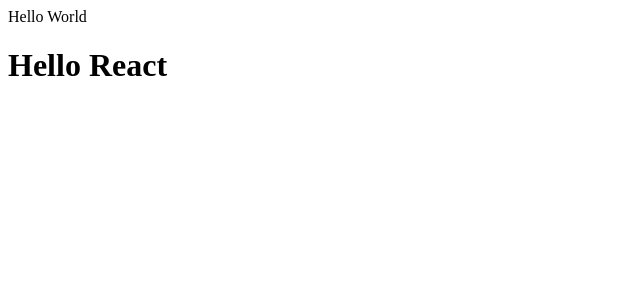
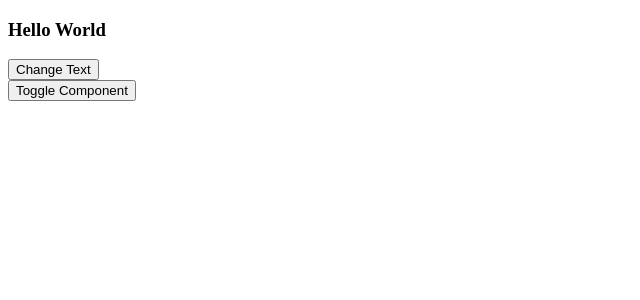
Before and after one commit to curder/react-demo, a React (Create React App) app in the folder 03-create-react-app/: page / in a window 1280 px wide. Shown: the top 300 px of the page, without its empty margins (0-640 px from the left). Built offline with nearby package versions, Linux system fonts and the light colour scheme.

Commit message:
feat: add component lifecycle functions

```diff
--- a/03-create-react-app/src/02-component-lifecycle-functions/App.jsx
+++ b/03-create-react-app/src/02-component-lifecycle-functions/App.jsx
@@ -6,18 +6,23 @@
         super()
 
         this.state = {
-            message: "Hello React"
+            isShowHelloWorld: true,
         }
     }
 
+    isShowHelloWorld() {
+        this.setState({
+            isShowHelloWorld: !this.state.isShowHelloWorld
+        })
+    }
+
     render() {
-        const { message } = this.state;
+        const { isShowHelloWorld } = this.state;
         return (
             <div>
-                <HelloWorld />
-                <h1>{message}</h1>
+                {isShowHelloWorld && <HelloWorld />}
+                <button onClick={e => this.isShowHelloWorld()}>Toggle Component</button>
             </div>
-
         )
     }
 }
--- a/03-create-react-app/src/02-component-lifecycle-functions/HelloWorld.jsx
+++ b/03-create-react-app/src/02-component-lifecycle-functions/HelloWorld.jsx
@@ -3,6 +3,7 @@
 // 1. 第一步先执行构造方法：constructor
 // 2. 第二步会执行 render 方法
 // 3. 第三步会执行 componentDidMount 方法
+// 4. 当组件状态发生更新，第四步会执行 componentDidUpdate 方法
 class HelloWorld extends Component {
     constructor() {
         super();
@@ -14,19 +15,50 @@
         }
     }
 
+    changeText() {
+        this.setState({
+            message: "Hello React"
+        })
+    }
+
     render() {
 
         console.log("HelloWorld Component: render method");
 
         const { message } = this.state
         return (
-            <div>{message}</div>
+            <div>
+            <h3>{message}</h3>
+            <button onClick={e => this.changeText()}>Change Text</button>
+            </div>
         )
     }
 
+    // 组件被渲染到 DOM：被挂载到 DOM
     componentDidMount() {
         console.log("HelloWorld Component: componentDidMount method");
+    }
 
+    // 组件DOM更新完成：DOM 发生更新
+    componentDidUpdate(prevProps, prevState, snapshot) {
+        console.log("HelloWorld Component: componentDidUpdate method", prevProps, prevState, snapshot);
+    }
+
+    // 组件从DOM中卸载掉：从 DOM 中移除
+    componentWillUnmount() {
+        console.log("HelloWorld Component: componentWillUnmount method");
+    }
+
+    shouldComponentUpdate() {
+        return true;
+    }
+
+    getSnapshotBeforeUpdate() {
+        console.log("HelloWorld Component: getSnapshotBeforeUpdate method");
+
+        return {
+            scrollPosition: 1000
+        }
     }
 }
 
```
Also changed, not shown: 1 other file (tests, documents, lock files or other folders).
